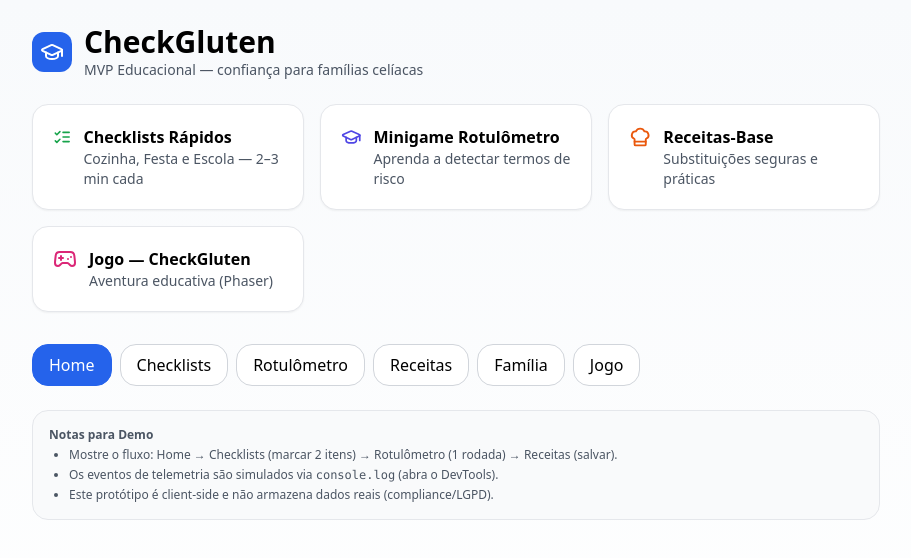
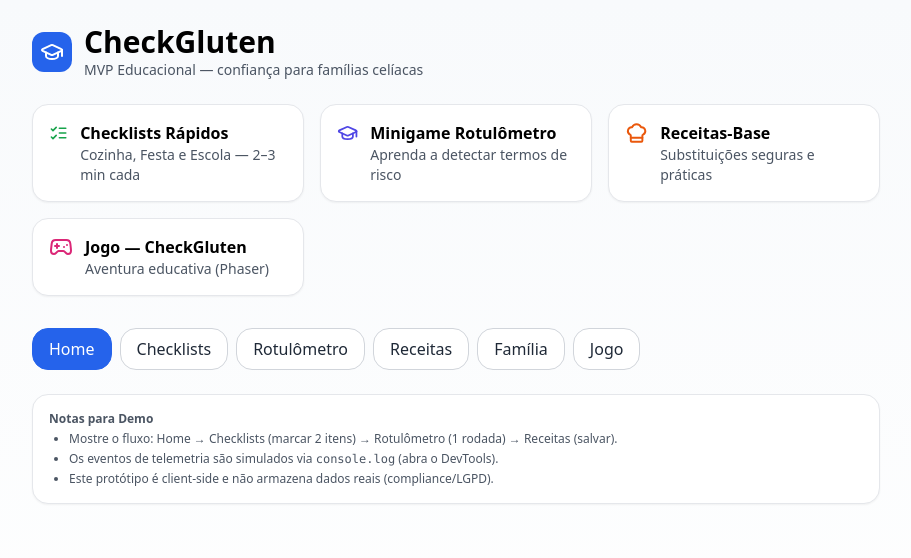
Before and after one commit to EdyRamos/-CheckGluten-MVP-Educacional-Pais-Filhos-, a React (Vite) app: page / in a window 1280 px wide. Shown: the top 558 px of the page, without its empty margins (184-1095 px from the left). Built offline with nearby package versions, Linux system fonts and the light colour scheme.

Commit message:
feat: add reusable ui components

```diff
--- a/src/App.tsx
+++ b/src/App.tsx
@@ -1,5 +1,4 @@
 import React, { useState } from "react";
-import { motion } from "framer-motion";
 import {
   ChefHat,
   GraduationCap,
@@ -13,70 +12,12 @@ import {
   Gamepad2,
 } from "lucide-react";
 import GameCheff from "./GameCheff";
+import Btn from "./components/Btn";
+import Card from "./components/Card";
+import Alert from "./components/Alert";
 
 // Utilidades simples
 const cls = (...s: string[]) => s.filter(Boolean).join(" ");
-
-// Botão básico
-function Btn({
-  children,
-  onClick,
-  variant = "primary",
-  disabled = false,
-}: {
-  children: React.ReactNode;
-  onClick?: () => void;
-  variant?: "primary" | "ghost" | "outline";
-  disabled?: boolean;
-}) {
-  const base = "px-4 py-2 rounded-2xl font-medium transition border select-none";
-  const styles = {
-    primary:
-      "bg-blue-600 text-white hover:bg-blue-700 border-blue-600 disabled:opacity-50",
-    ghost:
-      "bg-transparent hover:bg-gray-100 border-transparent text-gray-800",
-    outline: "bg-white border-gray-300 hover:bg-gray-50",
-  } as const;
-  return (
-    <button
-      onClick={onClick}
-      disabled={disabled}
-      className={cls(base, styles[variant])}
-    >
-      {children}
-    </button>
-  );
-}
-
-// Cartão
-function Card({
-  children,
-  onClick,
-}: {
-  children: React.ReactNode;
-  onClick?: () => void;
-}) {
-  const handleKeyDown = (e: React.KeyboardEvent<HTMLDivElement>) => {
-    if (!onClick) return;
-    if (e.key === "Enter" || e.key === " ") {
-      e.preventDefault();
-      onClick();
-    }
-  };
-
-  return (
-    <motion.div
-      whileHover={{ y: -2 }}
-      className="p-5 rounded-2xl border bg-white shadow-sm hover:shadow-md cursor-pointer focus:outline-none"
-      onClick={onClick}
-      role="button"
-      tabIndex={0}
-      onKeyDown={handleKeyDown}
-    >
-      {children}
-    </motion.div>
-  );
-}
 
 // Header
 function Header({ title, onBack }: { title: string; onBack?: () => void }) {
@@ -291,18 +232,16 @@ function Rotulometro() {
     return (
       <div className="space-y-4">
         <Header title="Resultado" />
-        <div className="p-5 border rounded-2xl">
+        <Card>
           <div className="text-2xl font-bold">{score}%</div>
-          <div className="text-gray-600">
-            Acertos: {acertos} / {total}
-          </div>
+          <div className="text-gray-600">Acertos: {acertos} / {total}</div>
           {erros.length > 0 && (
-            <div className="mt-2 text-sm text-red-600">
+            <Alert variant="danger" className="mt-2">
               Termos para revisar: {Array.from(new Set(erros)).join(", ")}
-            </div>
+            </Alert>
           )}
-        </div>
-        <Btn variant="outline" onClick={() => setStep("idle")}>
+        </Card>
+        <Btn variant="secondary" onClick={() => setStep("idle")}>
           Jogar novamente
         </Btn>
       </div>
@@ -332,7 +271,7 @@ function Rotulometro() {
         ))}
       </div>
       <div className="mt-4 flex items-center gap-2">
-        <Btn variant="outline" onClick={submit}>
+        <Btn variant="secondary" onClick={submit}>
           Confirmar escolha
         </Btn>
         <div className="text-sm text-gray-600 flex items-center gap-1">
@@ -340,13 +279,13 @@ function Rotulometro() {
           Dica: procure trigo, centeio, cevada, malte, triticale…
         </div>
       </div>
-      <div className="mt-4 p-3 bg-blue-50 border border-blue-200 rounded-xl text-sm">
+      <Card className="mt-4 bg-blue-50 border-blue-200 text-sm">
         {Object.entries(cur.explicacoes).map(([k, v]) => (
           <div key={k}>
             <strong>{k}:</strong> {v}
           </div>
         ))}
-      </div>
+      </Card>
     </div>
   );
 }
@@ -456,31 +395,31 @@ function Recipes() {
     <div>
       <Header title={sel.title} onBack={() => setSel(null)} />
       <div className="grid md:grid-cols-2 gap-4">
-        <div className="p-4 border rounded-2xl">
+        <Card>
           <h4 className="font-semibold mb-2">Ingredientes</h4>
           <ul className="list-disc ml-5 space-y-1 text-sm">
             {sel.ingredients.map((i, idx) => (
               <li key={idx}>{i}</li>
             ))}
           </ul>
-        </div>
-        <div className="p-4 border rounded-2xl">
+        </Card>
+        <Card>
           <h4 className="font-semibold mb-2">Passo a passo</h4>
           <ol className="list-decimal ml-5 space-y-1 text-sm">
             {sel.steps.map((i, idx) => (
               <li key={idx}>{i}</li>
             ))}
           </ol>
-        </div>
+        </Card>
       </div>
-      <div className="mt-4 p-4 border rounded-2xl bg-amber-50">
+      <Card className="mt-4 bg-amber-50">
         <h4 className="font-semibold mb-2">Substituições</h4>
         <ul className="list-disc ml-5 space-y-1 text-sm">
           {sel.swaps.map((i, idx) => (
             <li key={idx}>{i}</li>
           ))}
         </ul>
-      </div>
+      </Card>
       <div className="mt-4">
         <Btn
           onClick={() => {
@@ -526,10 +465,7 @@ function Family() {
       <Header title="Perfis da Família" />
       <div className="space-y-2">
         {kids.map((k, i) => (
-          <div
-            key={i}
-            className="p-3 border rounded-xl flex items-center justify-between"
-          >
+          <Card key={i} className="p-3 flex items-center justify-between">
             <div className="flex items-center gap-2">
               <Users className="text-purple-600" />
               <div>
@@ -538,11 +474,11 @@ function Family() {
               </div>
             </div>
             <Star className="text-yellow-500" />
-          </div>
+          </Card>
         ))}
       </div>
       {showForm ? (
-        <div className="mt-4 p-4 border rounded-xl space-y-2">
+        <Card className="mt-4 space-y-2">
           <input
             className="w-full p-2 border rounded"
             placeholder="Nome"
@@ -561,7 +497,7 @@ function Family() {
               Salvar
             </Btn>
             <Btn
-              variant="ghost"
+              variant="secondary"
               onClick={() => {
                 setShowForm(false);
                 setNewName("");
@@ -571,10 +507,10 @@ function Family() {
               Cancelar
             </Btn>
           </div>
-        </div>
+        </Card>
       ) : (
         <div className="mt-4">
-          <Btn variant="outline" onClick={() => setShowForm(true)}>
+          <Btn variant="secondary" onClick={() => setShowForm(true)}>
             Adicionar perfil
           </Btn>
         </div>
@@ -670,44 +606,44 @@ export default function App() {
 
         <div className="mt-8 flex flex-wrap gap-2">
           <Btn
-            variant={tab === "Home" ? "primary" : "outline"}
+            variant={tab === "Home" ? "primary" : "secondary"}
             onClick={() => setTab("Home")}
           >
             Home
           </Btn>
           <Btn
-            variant={tab === "Checklists" ? "primary" : "outline"}
+            variant={tab === "Checklists" ? "primary" : "secondary"}
             onClick={() => setTab("Checklists")}
           >
             Checklists
           </Btn>
           <Btn
-            variant={tab === "Rotulometro" ? "primary" : "outline"}
+            variant={tab === "Rotulometro" ? "primary" : "secondary"}
             onClick={() => setTab("Rotulometro")}
           >
             Rotulômetro
           </Btn>
           <Btn
-            variant={tab === "Receitas" ? "primary" : "outline"}
+            variant={tab === "Receitas" ? "primary" : "secondary"}
             onClick={() => setTab("Receitas")}
           >
             Receitas
           </Btn>
           <Btn
-            variant={tab === "Familia" ? "primary" : "outline"}
+            variant={tab === "Familia" ? "primary" : "secondary"}
             onClick={() => setTab("Familia")}
           >
             Família
           </Btn>
           <Btn
-            variant={tab === "Jogo" ? "primary" : "outline"}
+            variant={tab === "Jogo" ? "primary" : "secondary"}
             onClick={() => setTab("Jogo")}
           >
             Jogo
           </Btn>
         </div>
 
-        <div className="mt-6 p-4 border rounded-2xl bg-gray-50 text-xs text-gray-600">
+        <Card className="mt-6 bg-gray-50 text-xs text-gray-600">
           <div className="font-semibold mb-1">Notas para Demo</div>
           <ul className="list-disc ml-5 space-y-1">
             <li>
@@ -723,8 +659,10 @@ export default function App() {
               (compliance/LGPD).
             </li>
           </ul>
-        </div>
+        </Card>
       </div>
     </div>
   );
 }
+
+export { Checklists, Rotulometro };
--- a/src/GameCheff.tsx
+++ b/src/GameCheff.tsx
@@ -1,16 +1,17 @@
 import React from 'react';
+import Card from './components/Card';
 
 export default function GameCheff() {
   // A build do jogo (CRA) deve ser copiada para /public/games/cheff
   // via script: npm run game:copy
   return (
-    <div className="h-[75vh] border rounded-2xl overflow-hidden bg-black">
+    <Card className="h-[75vh] overflow-hidden bg-black p-0">
       <iframe
         title="Chef Alerg - Jogo"
         src="/games/cheff/index.html"
         className="w-full h-full"
         allow="autoplay; fullscreen"
       />
-    </div>
+    </Card>
   );
 }
--- /dev/null
+++ b/src/components/Alert.tsx
@@ -0,0 +1,24 @@
+import React from "react";
+
+const cls = (...s: (string | undefined)[]) => s.filter(Boolean).join(" ");
+
+type Variant = "success" | "danger";
+
+interface AlertProps {
+  children: React.ReactNode;
+  variant?: Variant;
+  className?: string;
+}
+
+export default function Alert({ children, variant = "success", className }: AlertProps) {
+  const styles: Record<Variant, string> = {
+    success: "bg-green-50 text-green-700 border border-green-200",
+    danger: "bg-red-50 text-red-700 border border-red-200",
+  };
+
+  return (
+    <div className={cls("p-3 rounded-xl text-sm", styles[variant], className)}>
+      {children}
+    </div>
+  );
+}
--- /dev/null
+++ b/src/components/Btn.tsx
@@ -0,0 +1,45 @@
+import React from "react";
+import { motion } from "framer-motion";
+
+const cls = (...s: (string | undefined)[]) => s.filter(Boolean).join(" ");
+
+type Variant = "primary" | "secondary" | "danger";
+
+interface BtnProps {
+  children: React.ReactNode;
+  onClick?: () => void;
+  variant?: Variant;
+  disabled?: boolean;
+  className?: string;
+  type?: "button" | "submit" | "reset";
+}
+
+export default function Btn({
+  children,
+  onClick,
+  variant = "primary",
+  disabled = false,
+  className,
+  type = "button",
+}: BtnProps) {
+  const base =
+    "px-4 py-2 rounded-2xl font-medium transition border select-none disabled:opacity-50";
+  const styles: Record<Variant, string> = {
+    primary: "bg-blue-600 text-white border-blue-600 hover:bg-blue-700",
+    secondary: "bg-white text-gray-800 border-gray-300 hover:bg-gray-50",
+    danger: "bg-red-600 text-white border-red-600 hover:bg-red-700",
+  };
+
+  return (
+    <motion.button
+      whileHover={{ scale: disabled ? 1 : 1.03 }}
+      whileTap={{ scale: disabled ? 1 : 0.97 }}
+      onClick={onClick}
+      disabled={disabled}
+      type={type}
+      className={cls(base, styles[variant], className)}
+    >
+      {children}
+    </motion.button>
+  );
+}
--- /dev/null
+++ b/src/components/Card.tsx
@@ -0,0 +1,38 @@
+import React from "react";
+import { motion } from "framer-motion";
+
+const cls = (...s: (string | undefined)[]) => s.filter(Boolean).join(" ");
+
+interface CardProps {
+  children: React.ReactNode;
+  onClick?: () => void;
+  className?: string;
+}
+
+export default function Card({ children, onClick, className }: CardProps) {
+  const handleKeyDown = (e: React.KeyboardEvent<HTMLDivElement>) => {
+    if (!onClick) return;
+    if (e.key === "Enter" || e.key === " ") {
+      e.preventDefault();
+      onClick();
+    }
+  };
+
+  return (
+    <motion.div
+      whileHover={onClick ? { y: -2 } : undefined}
+      whileTap={onClick ? { scale: 0.98 } : undefined}
+      onClick={onClick}
+      role={onClick ? "button" : undefined}
+      tabIndex={onClick ? 0 : undefined}
+      onKeyDown={handleKeyDown}
+      className={cls(
+        "p-4 rounded-2xl border bg-white shadow-sm",
+        onClick ? "cursor-pointer" : undefined,
+        className
+      )}
+    >
+      {children}
+    </motion.div>
+  );
+}
```
